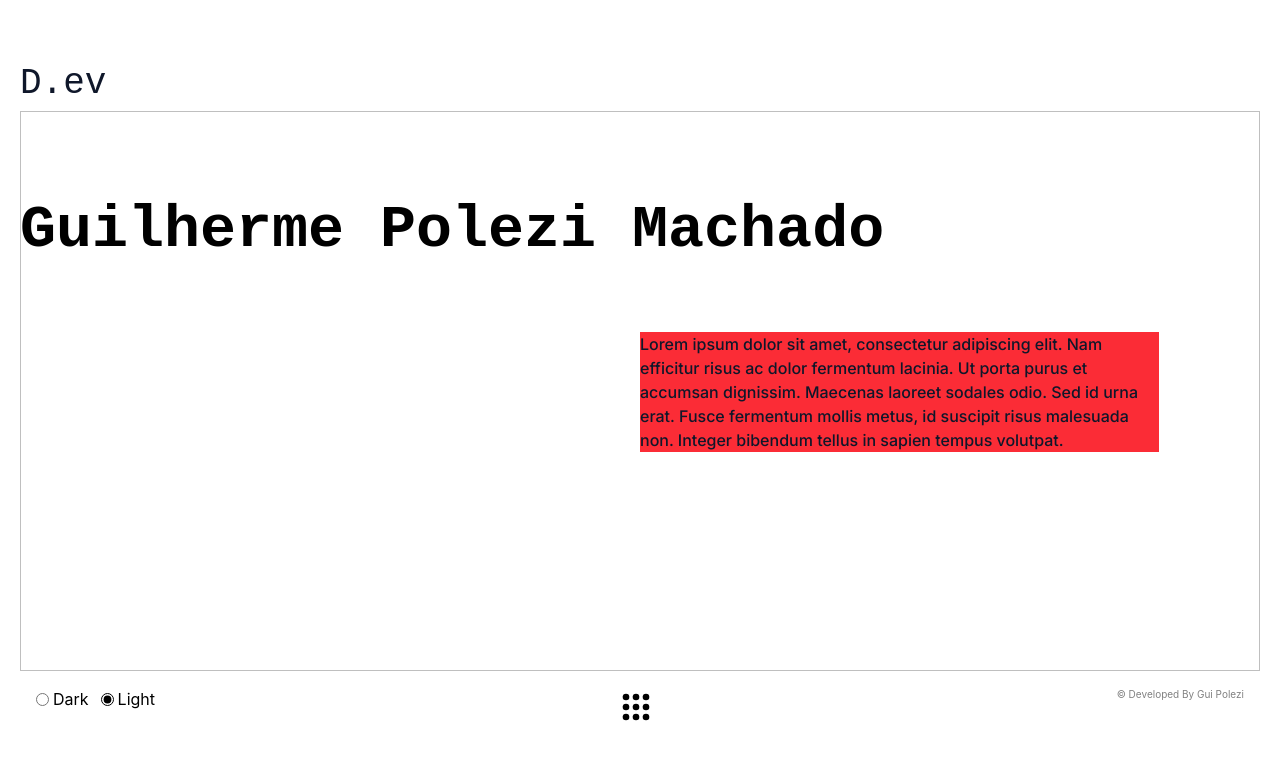
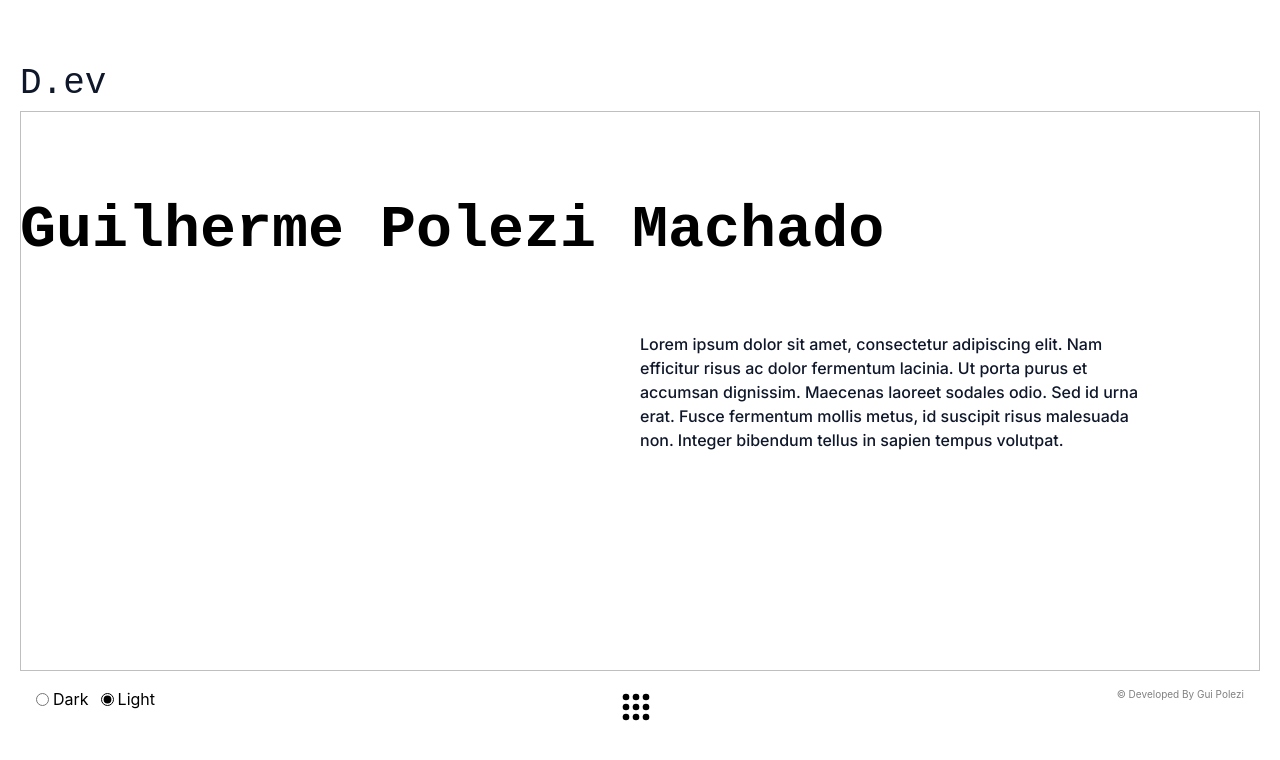
Before and after one commit to GuiPolezi/portfolio-dev, a React (Vite) app: page / in a window 1280 px wide. Shown: the top 760 px of the page. Built offline with nearby package versions, Linux system fonts and the light colour scheme; a web font is replaced by a local one.

Commit message:
fix bg color on index page

```diff
--- a/src/pages/index.jsx
+++ b/src/pages/index.jsx
@@ -11,7 +11,7 @@ export function Home() {
 
                 {/* Div 2 (Direita no PC / Fica em destaque no Celular) */}
                 <div className="col-span-1">
-                    <p id="textHome" className="text-start bg-red-500 text-sm md:text-base font-bold">
+                    <p id="textHome" className="text-start text-sm md:text-base font-bold">
                         Lorem ipsum dolor sit amet, consectetur adipiscing elit. Nam efficitur risus ac dolor fermentum lacinia. Ut porta purus et accumsan dignissim. Maecenas laoreet sodales odio. Sed id urna erat. Fusce fermentum mollis metus, id suscipit risus malesuada non. Integer bibendum tellus in sapien tempus volutpat.
                     </p>
                 </div>
```
